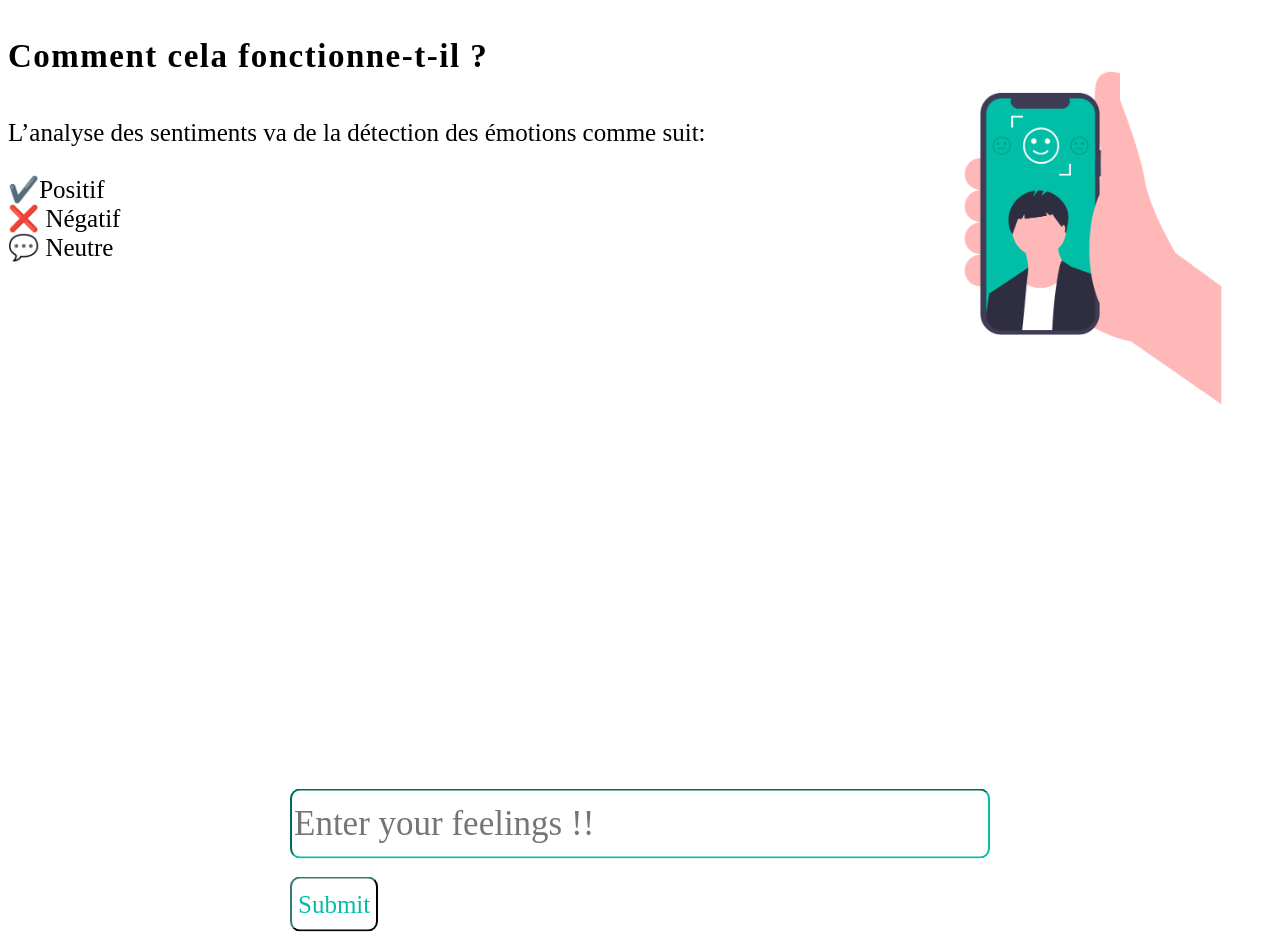
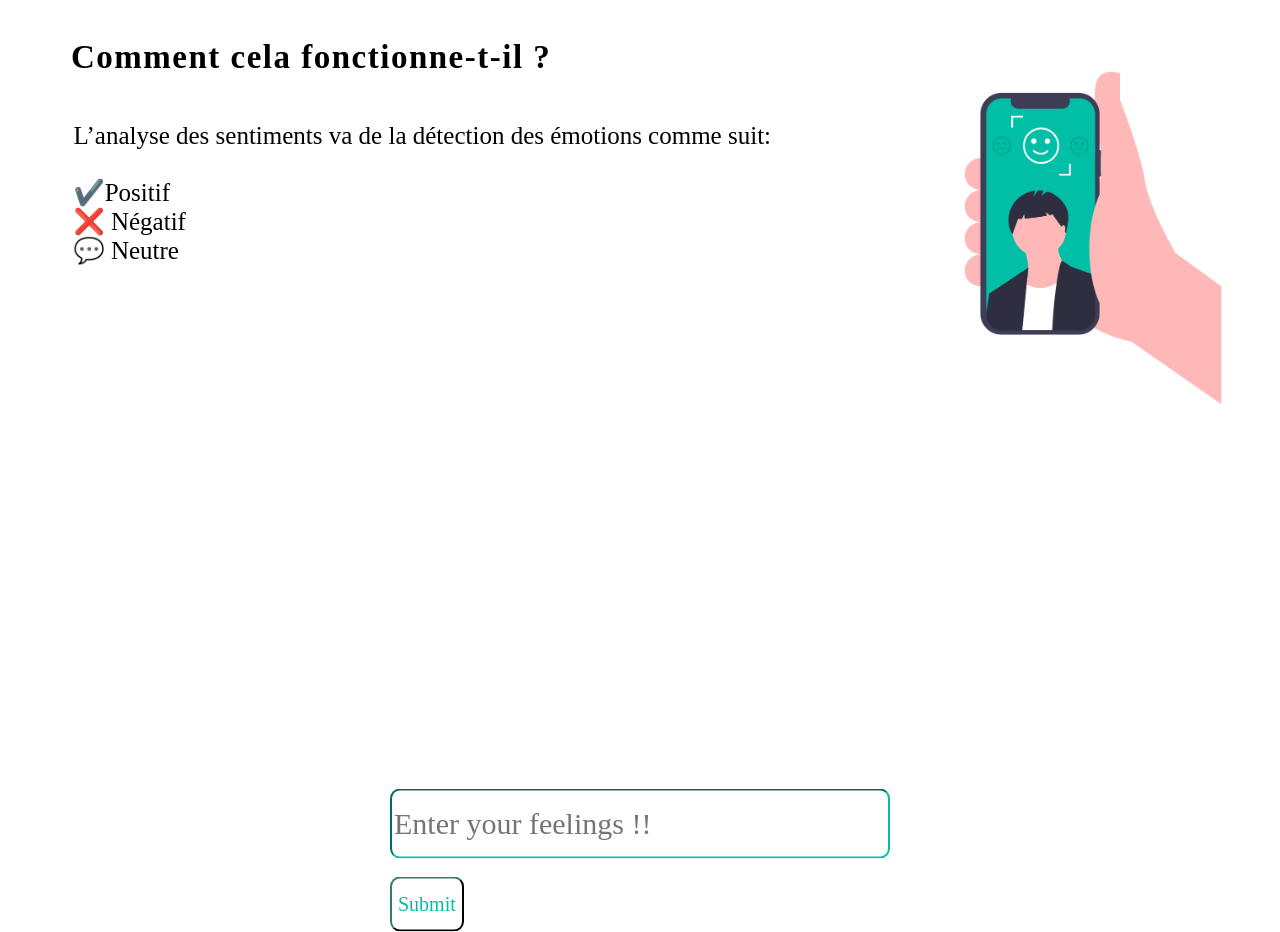
Before and after one commit to i3012/analys.sentiment, a plain HTML site: page index.html in a window 1280 px wide. Shown: the part 660-1592 px from the top of the page. Drawn offline with Linux system fonts and the light colour scheme.

Commit message:
Add files via upload

```diff
--- a/index.html
+++ b/index.html
@@ -19,7 +19,7 @@
         <div class="hwork">
             <img src="photo2.png" style="float: right;" height="400px">
             <h4>Comment cela fonctionne-t-il ?</h4>
-            <p style="font-size: 25px;" >
+            <p style="font-size: 25px; border: 1px solid rgb(255, 255, 255); padding-left: 64.5px;" >
                 L’analyse des sentiments va de la détection des émotions comme suit: <br><br>
                 ✔️Positif <br>
                 ❌ Négatif <br>
@@ -29,9 +29,9 @@
 
         <div class="content">
             <form>
-                <input type="text" style="font-size: 35px;" name="Itext" placeholder="Enter your feelings !!">
+                <input type="text" style="font-size: 30px;" name="Itext" placeholder="Enter your feelings !!">
                 <br><br>
-                <input style="font-size: 25px;" type="submit" name="submit">
+                <input style="font-size: 20px;" type="submit" name="submit">
             </form>
         </div>
     </body>
--- a/style.css
+++ b/style.css
@@ -15,6 +15,8 @@ h3{
 h4{
     letter-spacing: 1.5px;
     font-size: 33px;
+    border: 1px solid rgb(255, 255, 255);
+    padding-left: 62px;"
 }
 
 .content{
@@ -33,7 +35,7 @@ input{
 
 input[type="text"]{
     height: 70px;
-    width: 700px;
+    width: 500px;
     border-radius: 10px;
     border-color: #00BFA6;
     font-family: Montserrat;
```
